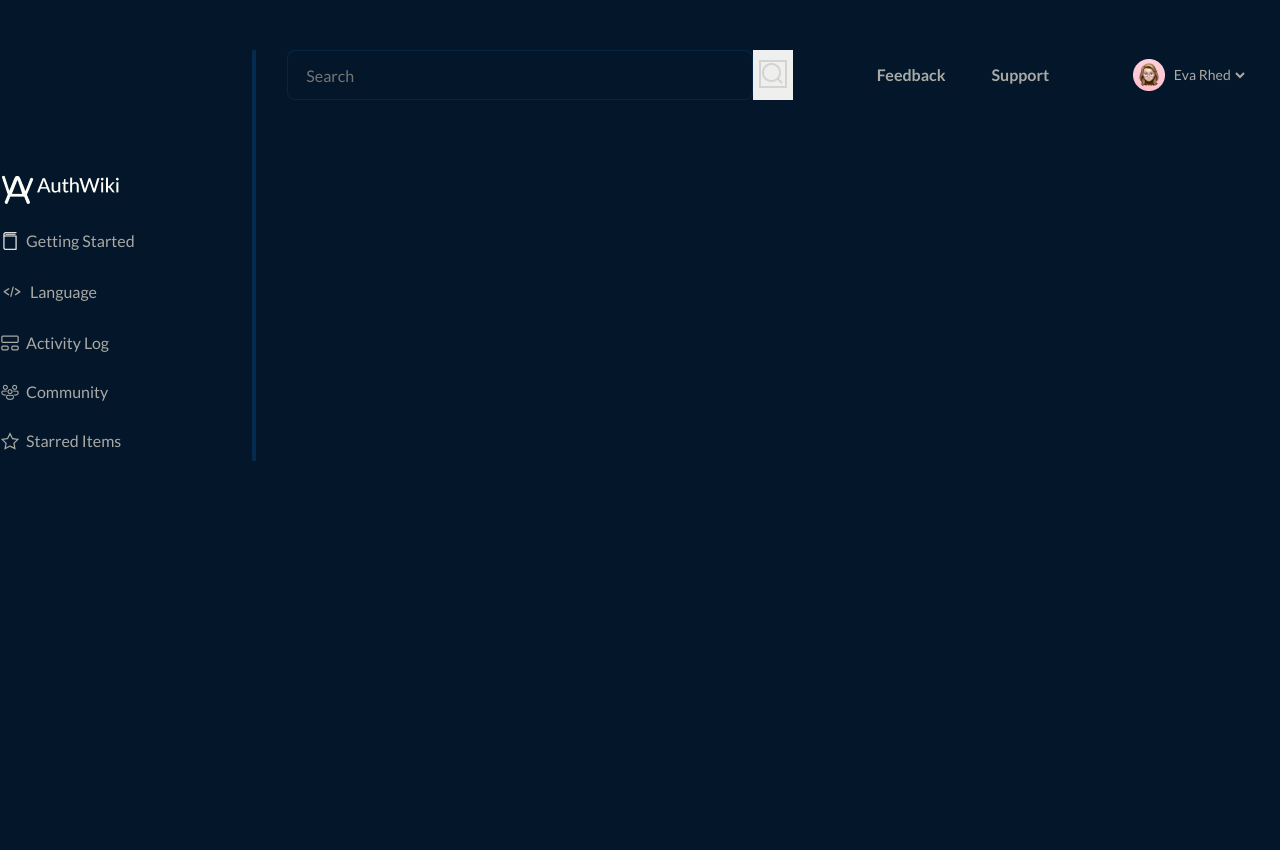
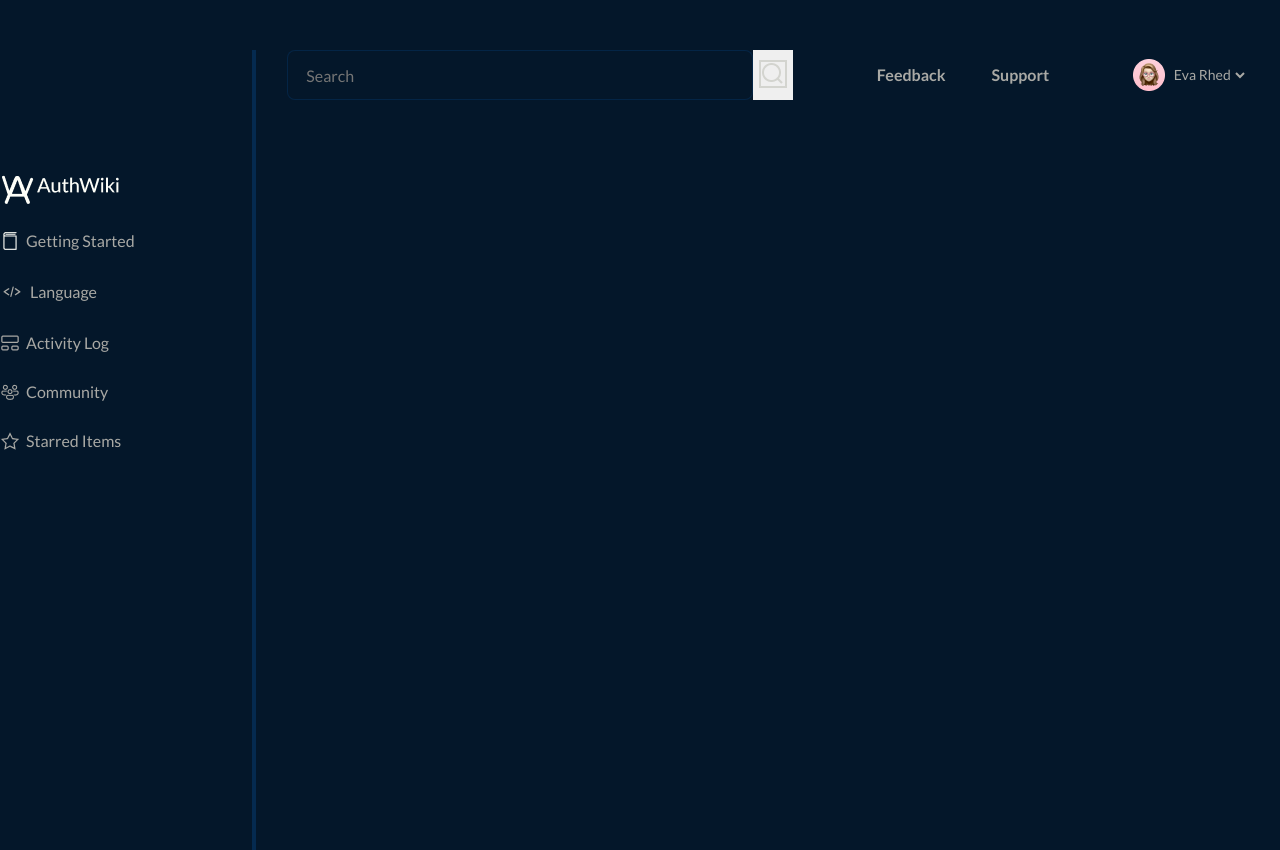
Before and after one commit to zuri-training/AuthWiki_Team9, a React (Create React App) app in the folder FrontEnd/authwiki/: page /dashboard in a window 1280 px wide. Before the commit the page ends 800 px from the top, so only its background shows below. Built offline with nearby package versions, Linux system fonts and the light colour scheme; no server answers; sample sign-in values are in the browser's storage.

Commit message:
fix the CSS scrollable

```diff
--- a/FrontEnd/authwiki/src/css/SideBarCSS.js
+++ b/FrontEnd/authwiki/src/css/SideBarCSS.js
@@ -2,10 +2,12 @@ import styled from "styled-components";
 
 const SideBarCSS = styled.div`
   /* Dashboard Navigation Bar */
+
   .main {
     display: grid;
     grid-template-columns: 20% 80%;
     padding-top: 5rem;
+    height: 100vh;
   }
   header {
     display: flex;
@@ -87,6 +89,9 @@ const SideBarCSS = styled.div`
     border-right: 4px solid #052a4f;
     padding-top: 10rem;
   }
+  .right {
+    overflow: scroll;
+  }
   .pages {
   }
   .pages ul {
```
